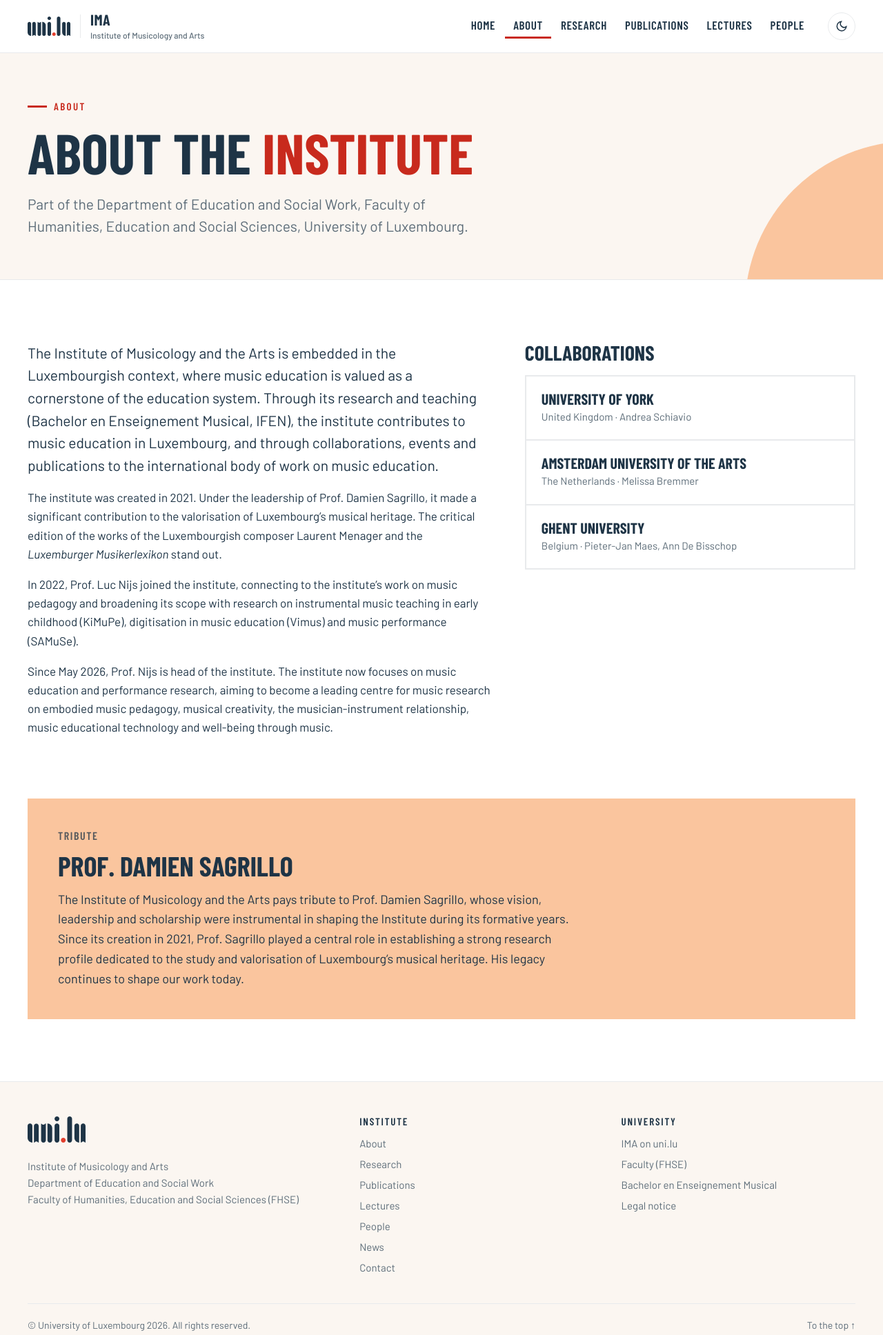
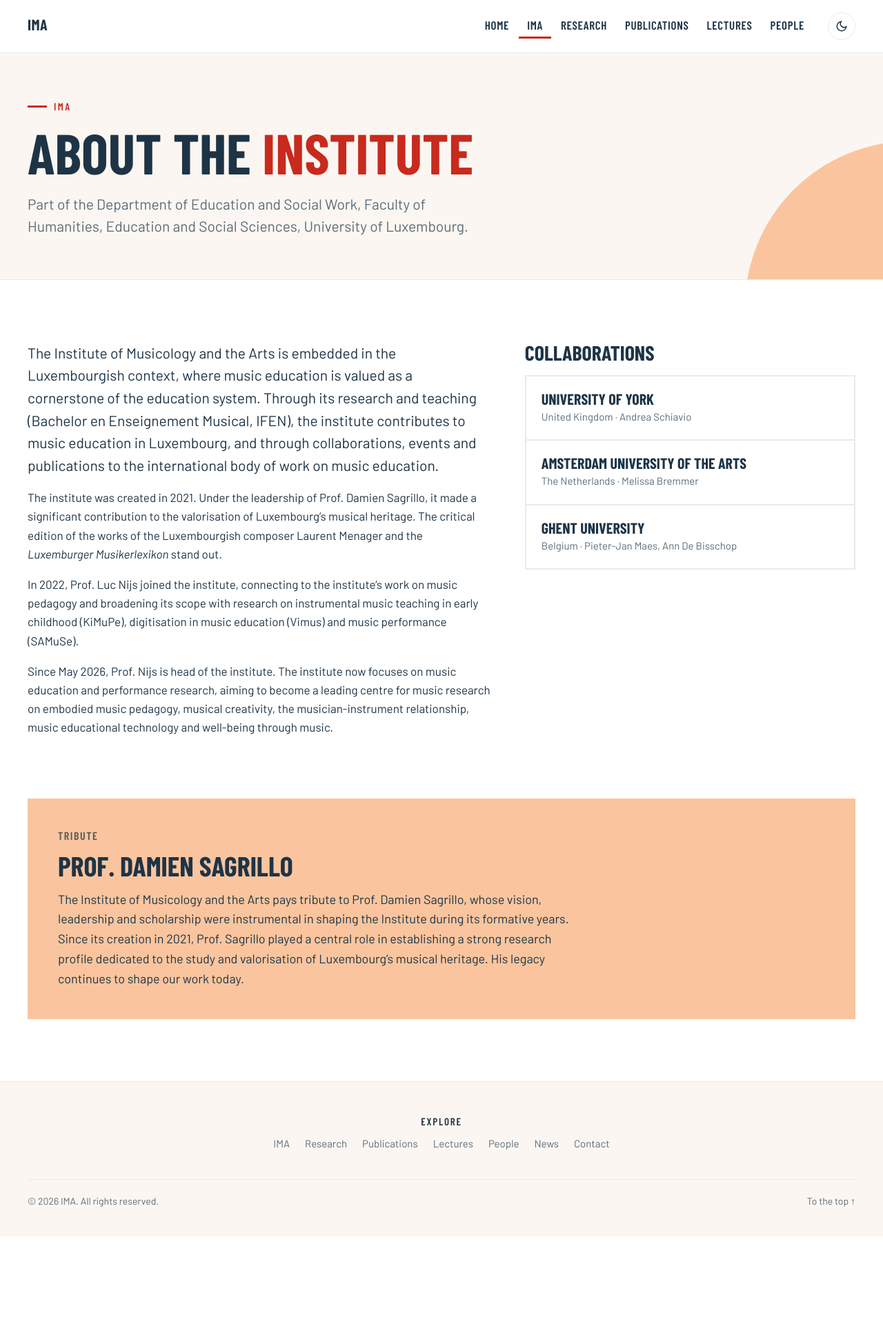
Before and after one commit to luc-nijs/IMA, an Astro site: page /about in a window 1280 px wide. Shown: the whole page at 69% size. After the commit the page ends 1793 px from the top, so only its background shows below. Built offline with nearby package versions, Linux system fonts and the light colour scheme; Astro itself is replaced by a stand-in of ours.

Commit message:
Remove university branding from the site
Header shows only IMA; footer keeps a centred menu titled Explore and an
IMA copyright line; the Founded figure, the home hero's university line,
the administrative staff and the starter news item are gone; About is
labelled IMA in the menu and on its page.

Co-Authored-By: Claude Opus 5.5 <noreply@anthropic.com>

```diff
--- a/src/data/IMA_news.csv
+++ b/src/data/IMA_news.csv
@@ -1,2 +1 @@
 Date,Title,Category,Text,Link,Picture,Until,Publish
-2026-07-03,IMA takes the stage at the ISME World Conference 2026,Outreach,"Embodied music pedagogy, presented to the international music education community at the World Conference of the International Society for Music Education.",https://www.uni.lu/fhse-en/research-groups/ima/,/images/isme.jpg,,
--- a/src/data/nav.js
+++ b/src/data/nav.js
@@ -1,6 +1,6 @@
 export const nav = [
   { label: 'Home', href: '/' },
-  { label: 'About', href: '/about' },
+  { label: 'IMA', href: '/about' },
   { label: 'Research', href: '/research' },
   { label: 'Publications', href: '/publications' },
   { label: 'Lectures', href: '/lectures' },
--- a/src/data/people.js
+++ b/src/data/people.js
@@ -4,7 +4,5 @@ export const people = [
   { group: 'Researchers', name: 'Solomiya Moroz', role: 'Postdoctoral researcher', page: base + 'solomiya-moroz/', photo: '/images/people/solomiya-moroz.jpg' },
   { group: 'Researchers', name: 'Bahareh Behzadaval', role: 'Doctoral researcher', page: base + 'bahareh-behzadaval/', photo: '/images/people/bahareh-behzadaval.jpg' },
   { group: 'Researchers', name: 'Laura Serra Marin', role: 'Doctoral researcher', page: base + 'laura-serra-marin/', photo: '/images/people/laura-serra-marin.jpg' },
-  { group: 'Administrative staff', name: 'Mihaela Georgieva', role: 'Research facilitator', page: base + 'mihaela-georgieva/' }, // no photo on uni.lu yet: initials
-  { group: 'Administrative staff', name: 'Michèle Schmitt', role: 'Administrative assistant', page: base + 'michele-schmitt/', photo: '/images/people/michele-schmitt.jpg' },
 ];
 export const initials = (n) => n.split(' ').map((w) => w[0]).slice(0, 2).join('');
--- a/src/layouts/Base.astro
+++ b/src/layouts/Base.astro
@@ -1,14 +1,13 @@
 ---
 import '../styles/site.css';
-import Logo from './Logo.astro';
 import { nav, more } from '../data/nav.js';
 import { url } from '../lib/url.js';
 
 interface Props { title: string; description?: string; path: string; noindex?: boolean }
-const { title, description = 'The Institute of Musicology and Arts (IMA) at the University of Luxembourg conducts research on music education, music performance and musicology: embodied music pedagogy, musical creativity, music technology and well-being through music.', path, noindex = false } = Astro.props;
+const { title, description = 'IMA conducts research on music education, music performance and musicology: embodied music pedagogy, musical creativity, music technology and well-being through music.', path, noindex = false } = Astro.props;
 const site = Astro.site;
 const canonical = site ? new URL(path === '/' ? '/' : `${path}/`, site).href : '';
-const fullTitle = path === '/' ? 'IMA | Institute of Musicology and Arts' : `${title} | IMA`;
+const fullTitle = path === '/' ? 'IMA' : `${title} | IMA`;
 ---
 <!doctype html>
 <html lang="en">
@@ -20,7 +19,7 @@ const fullTitle = path === '/' ? 'IMA | Institute of Musicology and Arts' : `${t
     {noindex ? <meta name="robots" content="noindex" /> : canonical && <link rel="canonical" href={canonical} />}
     <link rel="icon" href={url('/favicon.svg')} type="image/svg+xml" />
     <meta property="og:type" content="website" />
-    <meta property="og:site_name" content="IMA, University of Luxembourg" />
+    <meta property="og:site_name" content="IMA" />
     <meta property="og:title" content={fullTitle} />
     <meta property="og:description" content={description} />
     {site && <meta property="og:image" content={new URL('/images/research.jpg', site).href} />}
@@ -39,9 +38,7 @@ const fullTitle = path === '/' ? 'IMA | Institute of Musicology and Arts' : `${t
     <header class="site-header">
       <div class="wrap bar">
         <a class="brand" href={url('/')}>
-          <Logo />
-          <span class="div"></span>
-          <span><b>IMA</b><small>Institute of Musicology and Arts</small></span>
+          <span><b>IMA</b></span>
         </a>
         <nav class="menu" id="menu" aria-label="Site">
           <ul>
@@ -61,24 +58,11 @@ const fullTitle = path === '/' ? 'IMA | Institute of Musicology and Arts' : `${t
       <div class="wrap">
         <div class="top">
           <div>
-            <Logo />
-            <p>Institute of Musicology and Arts<br />Department of Education and Social Work<br />Faculty of Humanities, Education and Social Sciences (FHSE)</p>
-          </div>
-          <div>
-            <h3>Institute</h3>
+            <h3>Explore</h3>
             <ul>{[...nav.slice(1), ...more].map((item) => <li><a href={url(item.href)}>{item.label}</a></li>)}</ul>
           </div>
-          <div>
-            <h3>University</h3>
-            <ul>
-              <li><a href="https://www.uni.lu/fhse-en/research-groups/ima/">IMA on uni.lu</a></li>
-              <li><a href="https://www.uni.lu/fhse-en/">Faculty (FHSE)</a></li>
-              <li><a href="https://www.uni.lu/fhse-en/study-programs/bachelor-en-enseignement-musical/">Bachelor en Enseignement Musical</a></li>
-              <li><a href="https://www.uni.lu/en/legal-notice/">Legal notice</a></li>
-            </ul>
-          </div>
         </div>
-        <div class="bottom"><span>© University of Luxembourg {new Date().getFullYear()}. All rights reserved.</span><a href="#main">To the top ↑</a></div>
+        <div class="bottom"><span>© {new Date().getFullYear()} IMA. All rights reserved.</span><a href="#main">To the top ↑</a></div>
       </div>
     </footer>
 
--- a/src/pages/about.astro
+++ b/src/pages/about.astro
@@ -1,8 +1,8 @@
 ---
 import Base from '../layouts/Base.astro';
 ---
-<Base title="About" path="/about" description="About the Institute of Musicology and Arts (IMA) at the University of Luxembourg: history, mission and collaborations.">
-  <header class="page-head"><div class="wrap"><p class="eyebrow">About</p><h1>About the <em>institute</em></h1><p class="lead">Part of the Department of Education and Social Work, Faculty of Humanities, Education and Social Sciences, University of Luxembourg.</p></div></header>
+<Base title="IMA" path="/about" description="About the Institute of Musicology and Arts (IMA) at the University of Luxembourg: history, mission and collaborations.">
+  <header class="page-head"><div class="wrap"><p class="eyebrow">IMA</p><h1>About the <em>institute</em></h1><p class="lead">Part of the Department of Education and Social Work, Faculty of Humanities, Education and Social Sciences, University of Luxembourg.</p></div></header>
   <section>
     <div class="wrap two-col">
       <div class="prose reveal">
--- a/src/pages/index.astro
+++ b/src/pages/index.astro
@@ -15,7 +15,6 @@ const publications = (await loadPublications()).length;
   <section class="hero">
     <div class="wrap grid">
       <div>
-        <p class="eyebrow">University of Luxembourg · FHSE</p>
         <h1>Research on <em>music</em> education &amp; performance</h1>
         <p class="quote">“<i>Music and Art are the guiding lights of the world.</i>” — Picasso<br />A young, ambitious institute advancing music education research, from Luxembourg to the world.</p>
         <div class="ctas"><a class="btn" href={url('/research')}>Explore our research <span>→</span></a><a class="btn ghost" href={url('/people')}>Meet the people</a></div>
@@ -34,7 +33,6 @@ const publications = (await loadPublications()).length;
       <div class="num"><b data-count={people.length}>{people.length}</b><span>Members</span></div>
       <div class="num"><b data-count={projects.length}>{projects.length}</b><span>Ongoing projects</span></div>
       <div class="num"><b id="pub-count" data-count={publications}>{publications}</b><span>Publications</span></div>
-      <div class="num"><b data-count="2021">2021</b><span>Founded</span></div>
     </div>
   </div>
 
@@ -47,7 +45,7 @@ const publications = (await loadPublications()).length;
           <p class="meta">Tribute</p>
           <h3>Prof. Damien Sagrillo</h3>
           <p>Since the Institute’s creation in 2021, his vision, leadership and scholarship shaped a strong research profile devoted to Luxembourg’s musical heritage. His legacy continues to shape our work today.</p>
-          <p style="margin-top:14px"><a href={url('/about')}>Read more on the About page</a></p>
+          <p style="margin-top:14px"><a href={url('/about')}>Read more on the IMA page</a></p>
         </article>
       </div>
     </div>
--- a/src/styles/site.css
+++ b/src/styles/site.css
@@ -104,12 +104,12 @@ h2 { font: 700 clamp(34px, 4.4vw, 54px)/1 var(--cond); text-transform: uppercase
 
 /* numbers band */
 .numbers { background: var(--band); color: #fff; }
-.numbers .wrap { display: grid; grid-template-columns: repeat(4, 1fr); }
+.numbers .wrap { display: grid; grid-template-columns: repeat(3, 1fr); }
 .num { padding: 34px 24px; border-left: 1px solid rgba(255,255,255,.14); }
 .num:first-child { border-left: 0; }
 .num b { display: block; font: 700 64px/1 var(--cond); color: var(--peach); }
 .num span { font: 500 16px/1.3 var(--cond); text-transform: uppercase; letter-spacing: .1em; }
-@media (max-width: 700px) { .numbers .wrap { grid-template-columns: 1fr 1fr; } .num:nth-child(3) { border-left: 0; } .num b { font-size: 48px; } }
+@media (max-width: 700px) { .num { padding: 28px 14px; } .num b { font-size: 44px; } .num span { font-size: 13px; } }
 
 /* ---------- news ---------- */
 .news-grid { display: grid; gap: 24px; }
@@ -209,14 +209,15 @@ a.news-card:hover { transform: translateY(-4px); }
 
 /* ---------- footer ---------- */
 .site-footer { background: var(--soft); border-top: 1px solid var(--line); padding: 50px 0 40px; font-size: 15px; color: var(--muted); }
-.site-footer .top { display: grid; grid-template-columns: 1.3fr 1fr 1fr; gap: 40px; }
+.site-footer .top { display: flex; justify-content: center; text-align: center; }
+.site-footer .top ul { display: flex; flex-wrap: wrap; justify-content: center; gap: 6px 22px; }
+.site-footer .top li + li { margin-top: 0; }
 .site-footer .unilu { width: 84px; margin-bottom: 16px; }
 .site-footer h3 { font: 600 15px/1 var(--cond); text-transform: uppercase; letter-spacing: .12em; color: var(--ink); margin-bottom: 12px; }
 .site-footer ul { list-style: none; padding: 0; }
 .site-footer li + li { margin-top: 6px; }
 .site-footer a { text-decoration: none; } .site-footer a:hover { color: var(--red); }
 .site-footer .bottom { margin-top: 40px; padding-top: 20px; border-top: 1px solid var(--line); display: flex; justify-content: space-between; flex-wrap: wrap; gap: 12px; font-size: 14px; }
-@media (max-width: 760px) { .site-footer .top { grid-template-columns: 1fr; } }
 
 /* reveal on scroll (only once the script runs, so nothing hides without it) */
 .js .reveal { opacity: 0; transform: translateY(24px); transition: opacity .7s, transform .7s; }
```
